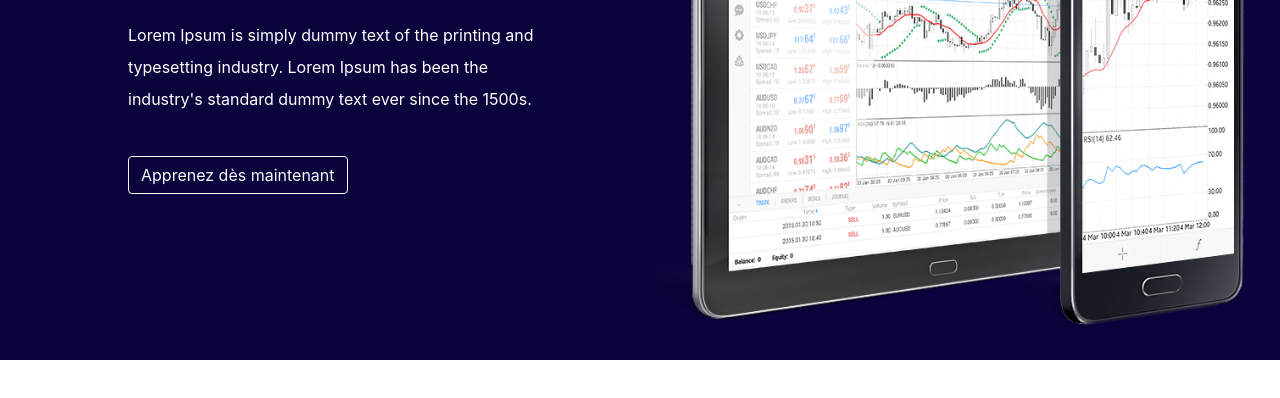
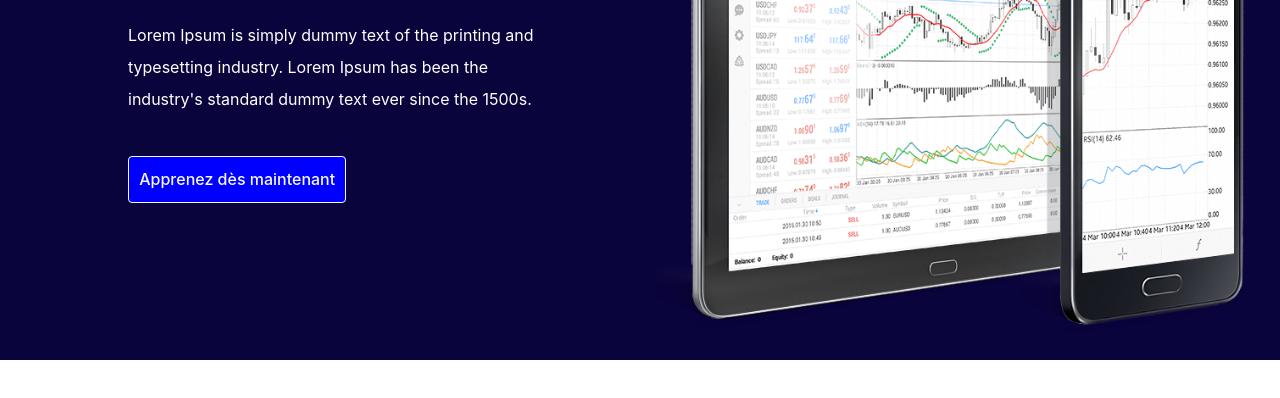
Before and after one commit to Dirac156/elsatech, a plain HTML site: page index.html in a window 1280 px wide. Shown: the part 352-750 px from the top of the page. Drawn offline with nearby package versions, Linux system fonts and the light colour scheme.

Commit message:
change button color

```diff
--- a/css/styles.css
+++ b/css/styles.css
@@ -44,3 +44,13 @@ header{
     margin-bottom: 10%;
     line-height:2;
 }
+
+#jumbotron button {
+    padding: 2.5%;
+    font-weight: 500;
+    background-color: blue;
+}
+
+#jumbotron button:hover{
+    color: white;
+}
```
